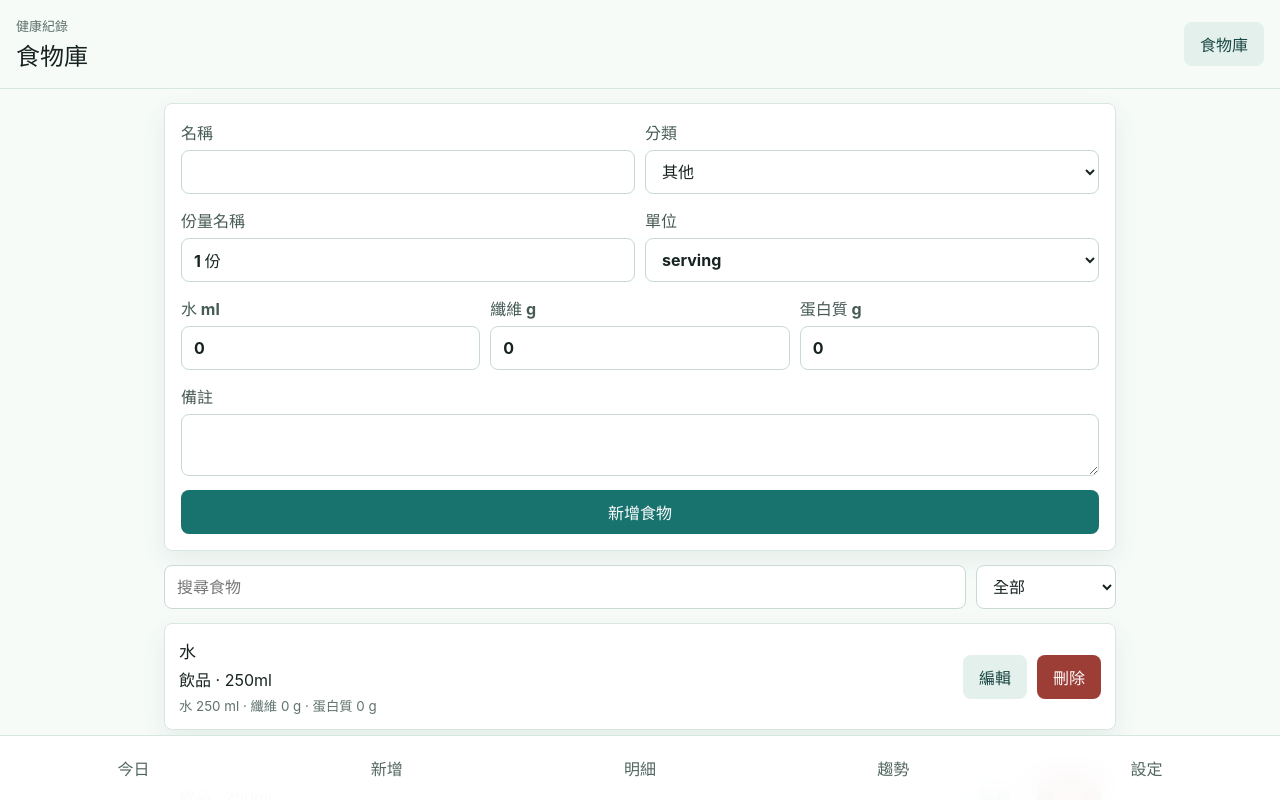
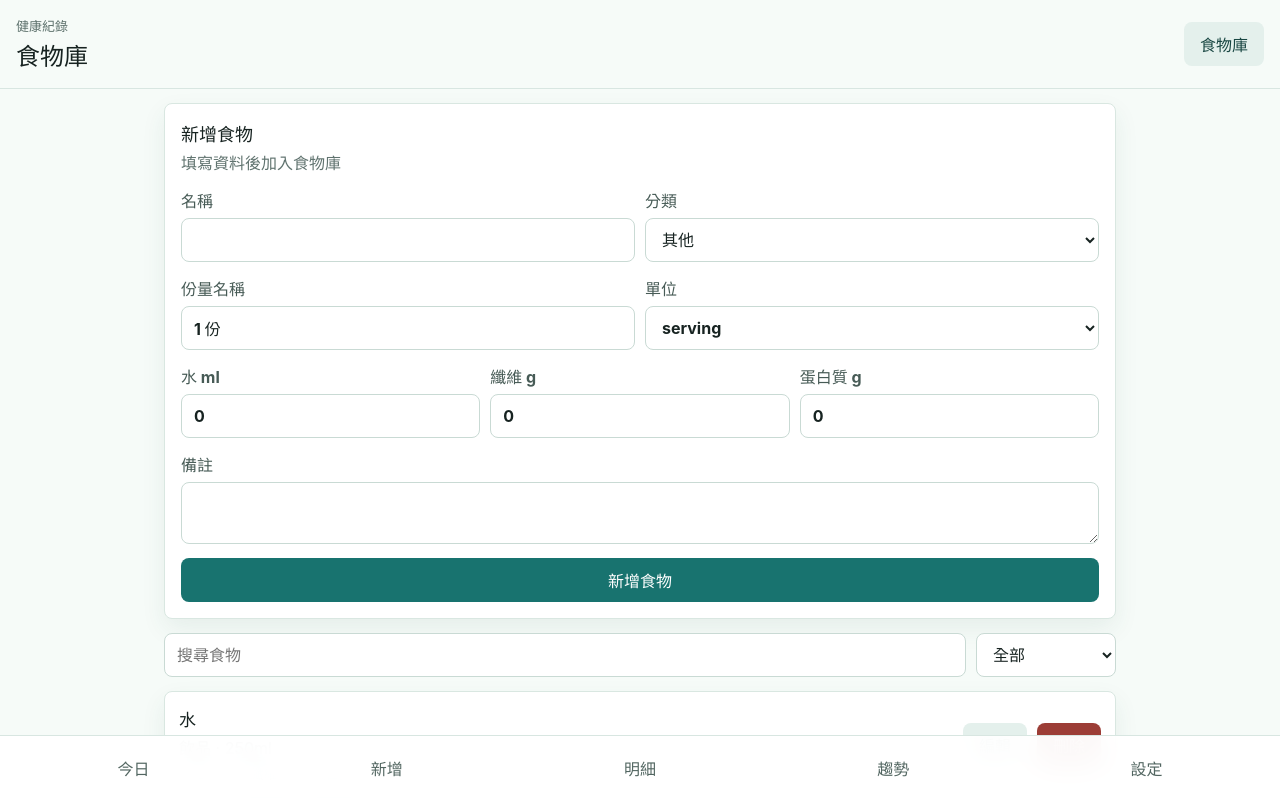
Before and after one commit to zylix666/my-health-record-lifamily, a React (Vite) app: page / in a window 1280 px wide. Both pictures are taken after a click on the button "食物庫". Shown: the top 800 px of the page. Built offline with nearby package versions, Linux system fonts and the light colour scheme.

Commit message:
Improve food editor edit feedback and numeric inputs

```diff
--- a/src/ui/App.tsx
+++ b/src/ui/App.tsx
@@ -417,18 +417,37 @@ function FoodPage({ foods, onChanged }: { foods: FoodItem[]; onChanged: () => Pr
   const [filter, setFilter] = useState<FoodCategory | "all">("all");
   const [search, setSearch] = useState("");
   const visibleFoods = foods.filter((food) => (filter === "all" || food.category === filter) && food.name.includes(search));
+  const isEditing = foods.some((food) => food.id === draft.id);
+
+  function resetDraft() {
+    setDraft(emptyFood());
+  }
+
+  function startEditing(food: FoodItem) {
+    setDraft(food);
+    window.requestAnimationFrame(() => {
+      document.getElementById("food-editor")?.scrollIntoView({ behavior: "smooth", block: "start" });
+    });
+  }
 
   async function saveFood() {
     if (!draft.name.trim()) return;
     const now = new Date().toISOString();
     await repository.saveFood({ ...draft, name: draft.name.trim(), updatedAt: now, createdAt: draft.createdAt || now });
-    setDraft(emptyFood());
+    resetDraft();
     await onChanged();
   }
 
   return (
     <section className="stack">
-      <div className="panel form-panel">
+      <div id="food-editor" className={`panel form-panel food-editor ${isEditing ? "editing" : ""}`}>
+        <div className="editor-header">
+          <div>
+            <h2>{isEditing ? "正在編輯食物" : "新增食物"}</h2>
+            <p>{isEditing ? draft.name || "未命名食物" : "填寫資料後加入食物庫"}</p>
+          </div>
+          {isEditing && <button className="secondary" type="button" onClick={resetDraft}>取消編輯</button>}
+        </div>
         <div className="two-col">
           <label>名稱<input value={draft.name} onChange={(event) => setDraft({ ...draft, name: event.target.value })} /></label>
           <label>分類
@@ -446,12 +465,12 @@ function FoodPage({ foods, onChanged }: { foods: FoodItem[]; onChanged: () => Pr
           </label>
         </div>
         <div className="three-col">
-          <label>水 ml<input type="number" value={draft.waterMl} onChange={(event) => setDraft({ ...draft, waterMl: Number(event.target.value) })} /></label>
-          <label>纖維 g<input type="number" value={draft.fiberG} onChange={(event) => setDraft({ ...draft, fiberG: Number(event.target.value) })} /></label>
-          <label>蛋白質 g<input type="number" value={draft.proteinG} onChange={(event) => setDraft({ ...draft, proteinG: Number(event.target.value) })} /></label>
+          <label>水 ml<input type="number" value={draft.waterMl} onFocus={(event) => event.currentTarget.select()} onChange={(event) => setDraft({ ...draft, waterMl: Number(event.target.value) })} /></label>
+          <label>纖維 g<input type="number" value={draft.fiberG} onFocus={(event) => event.currentTarget.select()} onChange={(event) => setDraft({ ...draft, fiberG: Number(event.target.value) })} /></label>
+          <label>蛋白質 g<input type="number" value={draft.proteinG} onFocus={(event) => event.currentTarget.select()} onChange={(event) => setDraft({ ...draft, proteinG: Number(event.target.value) })} /></label>
         </div>
         <label>備註<textarea rows={2} value={draft.note ?? ""} onChange={(event) => setDraft({ ...draft, note: event.target.value })} /></label>
-        <button type="button" onClick={saveFood}>{foods.some((food) => food.id === draft.id) ? "更新食物" : "新增食物"}</button>
+        <button type="button" onClick={saveFood}>{isEditing ? "更新食物" : "新增食物"}</button>
       </div>
       <div className="filter-row">
         <input placeholder="搜尋食物" value={search} onChange={(event) => setSearch(event.target.value)} />
@@ -469,7 +488,9 @@ function FoodPage({ foods, onChanged }: { foods: FoodItem[]; onChanged: () => Pr
               <small>水 {food.waterMl} ml · 纖維 {food.fiberG} g · 蛋白質 {food.proteinG} g</small>
             </div>
             <div className="row">
-              <button className="secondary" type="button" onClick={() => setDraft(food)}>編輯</button>
+              <button className={draft.id === food.id ? "active-edit" : "secondary"} type="button" onClick={() => startEditing(food)}>
+                {draft.id === food.id ? "編輯中" : "編輯"}
+              </button>
               <button className="danger" type="button" onClick={async () => {
                 if (window.confirm("刪除食物？既有歷史紀錄會保留。")) {
                   await repository.deleteFood(food.id);
--- a/src/ui/styles.css
+++ b/src/ui/styles.css
@@ -244,6 +244,42 @@ button:disabled {
   gap: 14px;
 }
 
+.food-editor {
+  scroll-margin-top: 88px;
+}
+
+.food-editor.editing {
+  border-color: #18736f;
+  box-shadow: 0 0 0 3px rgba(24, 115, 111, 0.14), 0 10px 24px rgba(43, 83, 78, 0.08);
+}
+
+.editor-header {
+  display: flex;
+  align-items: center;
+  justify-content: space-between;
+  gap: 12px;
+}
+
+.editor-header h2,
+.editor-header p {
+  margin: 0;
+}
+
+.editor-header h2 {
+  font-size: 18px;
+}
+
+.editor-header p {
+  margin-top: 4px;
+  color: #60736f;
+  font-weight: 600;
+}
+
+.active-edit {
+  background: #18736f;
+  color: #fff;
+}
+
 label {
   display: grid;
   gap: 6px;
```
